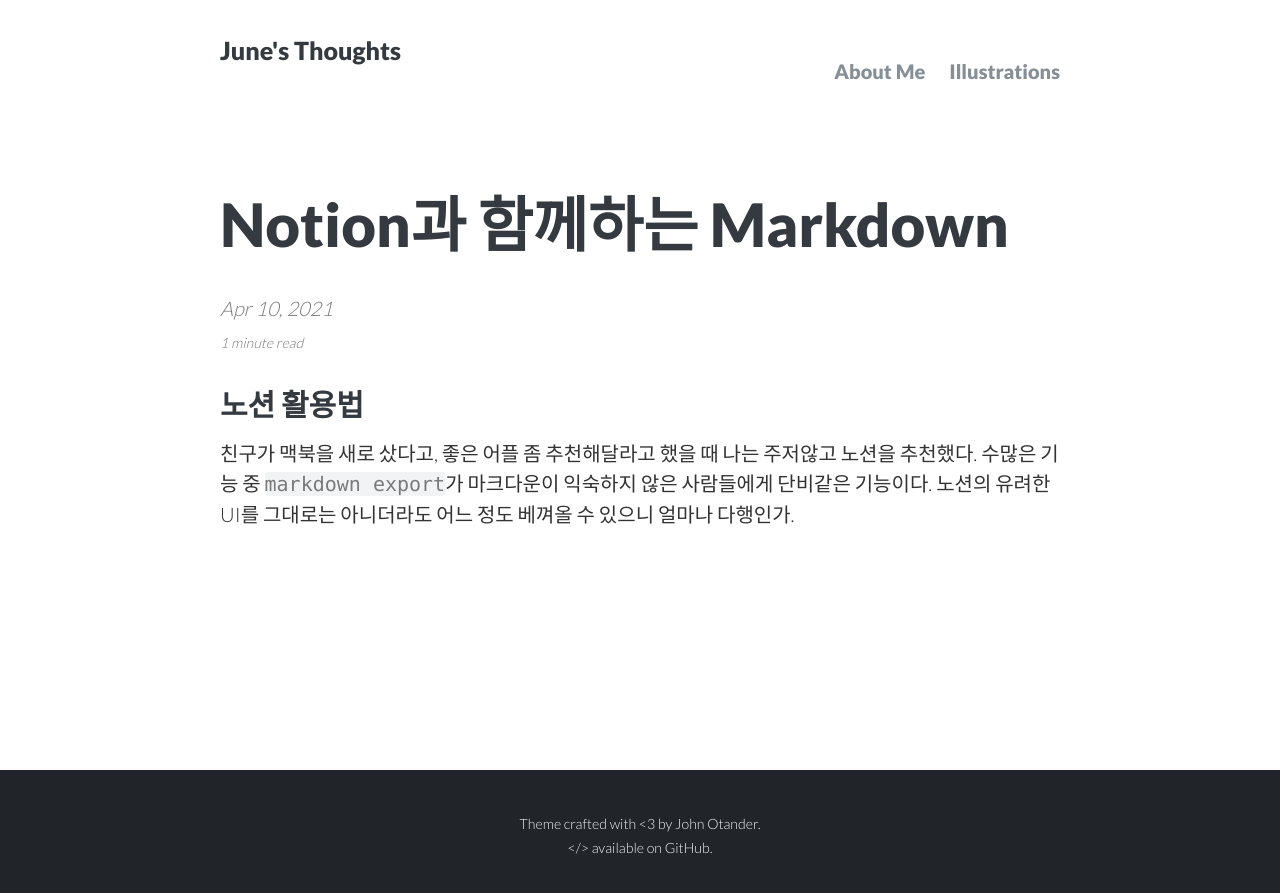
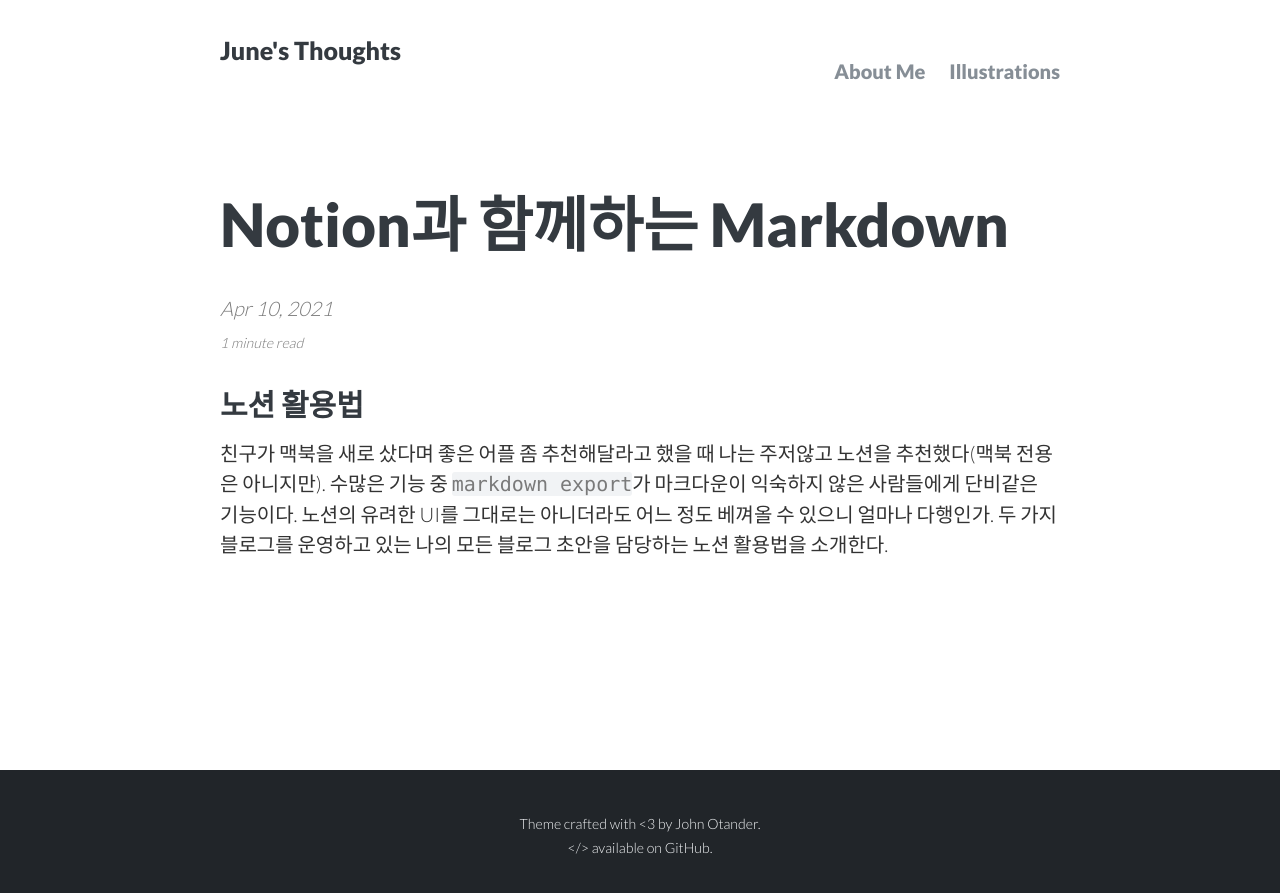
Before and after one commit to kangjune/kangjune.github.io, a Jekyll site: the page built from _posts/2021-04-10-Notion.md, in a window 1280 px wide. Shown: the top 893 px of the page. Built offline with Jekyll 4.4.1, drawn with Linux system fonts in a browser that asks for light colours.

Commit message:
Update 2021-04-10-Notion.md

```diff
--- a/_posts/2021-04-10-Notion.md
+++ b/_posts/2021-04-10-Notion.md
@@ -8,4 +8,4 @@ categories: Notion Github
 
 ## 노션 활용법
 
-친구가 맥북을 새로 샀다고, 좋은 어플 좀 추천해달라고 했을 때 나는 주저않고 노션을 추천했다. 수많은 기능 중 `markdown export`가 마크다운이 익숙하지 않은 사람들에게 단비같은 기능이다. 노션의 유려한 UI를 그대로는 아니더라도 어느 정도 베껴올 수 있으니 얼마나 다행인가.
+친구가 맥북을 새로 샀다며 좋은 어플 좀 추천해달라고 했을 때 나는 주저않고 노션을 추천했다(맥북 전용은 아니지만). 수많은 기능 중 `markdown export`가 마크다운이 익숙하지 않은 사람들에게 단비같은 기능이다. 노션의 유려한 UI를 그대로는 아니더라도 어느 정도 베껴올 수 있으니 얼마나 다행인가. 두 가지 블로그를 운영하고 있는 나의 모든 블로그 초안을 담당하는 노션 활용법을 소개한다.
```
